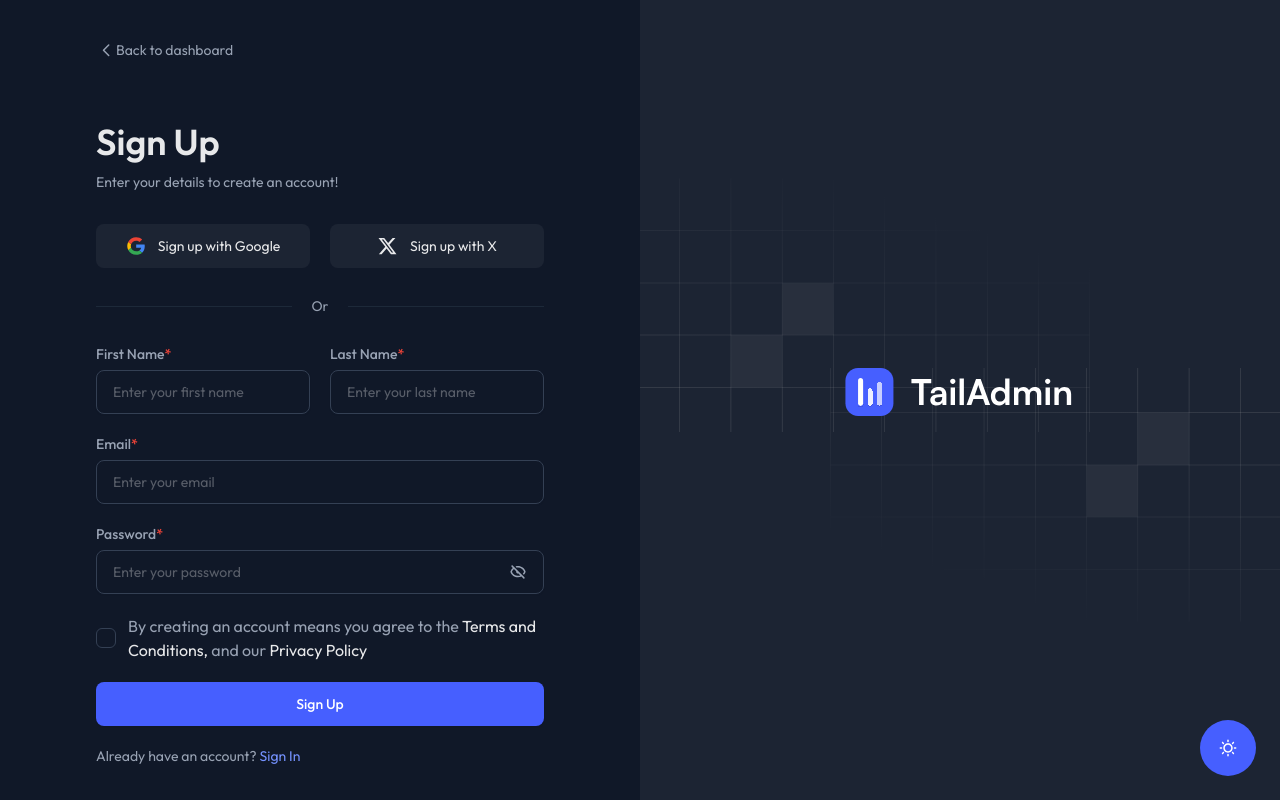
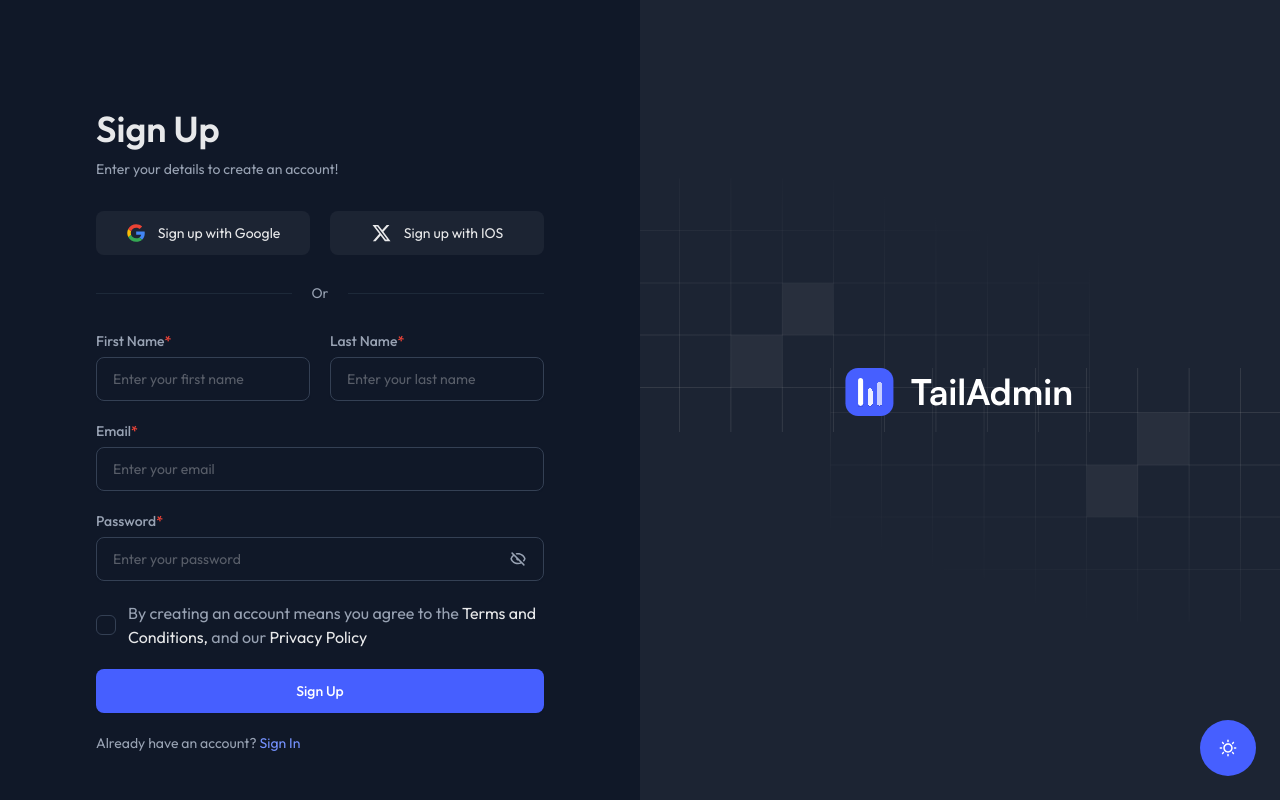
Before and after one commit to rajith19/Fitbud-Dashboard, a Next.js app: page /signup in a window 1280 px wide. Built offline with nearby package versions, Linux system fonts and the light colour scheme; no server answers.

Commit message:
optimized

```diff
--- a/src/components/auth/SignUpForm.tsx
+++ b/src/components/auth/SignUpForm.tsx
@@ -9,7 +9,7 @@
 import Input from "@/components/form/input/InputField";
 import Label from "@/components/form/Label";
 import Button from "@/components/ui/button/Button";
-import { ChevronLeftIcon, EyeCloseIcon, EyeIcon } from "@/icons";
+import { EyeCloseIcon, EyeIcon } from "@/icons";
 import { supabase } from "@/lib/supabaseClient";
 
 export default function SignUpForm() {
@@ -70,13 +70,13 @@
   return (
     <div className="flex w-full flex-1 flex-col lg:w-1/2">
       <div className="mx-auto mb-5 w-full max-w-md sm:pt-10">
-        <Link
-          href="/"
+        {/* <Link
+          href="/signin"
           className="inline-flex items-center text-sm text-gray-500 transition-colors hover:text-gray-700 dark:text-gray-400 dark:hover:text-gray-300"
         >
           <ChevronLeftIcon />
-          Back to dashboard
-        </Link>
+          Back to signin
+        </Link> */}
       </div>
       <div className="mx-auto flex w-full max-w-md flex-1 flex-col justify-center">
         <div>
@@ -127,7 +127,7 @@
               >
                 <path d="M15.6705 1.875H18.4272L12.4047 8.75833L19.4897 18.125H13.9422L9.59717 12.4442L4.62554 18.125H1.86721L8.30887 10.7625L1.51221 1.875H7.20054L11.128 7.0675L15.6705 1.875ZM14.703 16.475H16.2305L6.37054 3.43833H4.73137L14.703 16.475Z" />
               </svg>
-              Sign up with X
+              Sign up with IOS
             </button>
           </div>
           <div className="relative py-3 sm:py-5">
```
